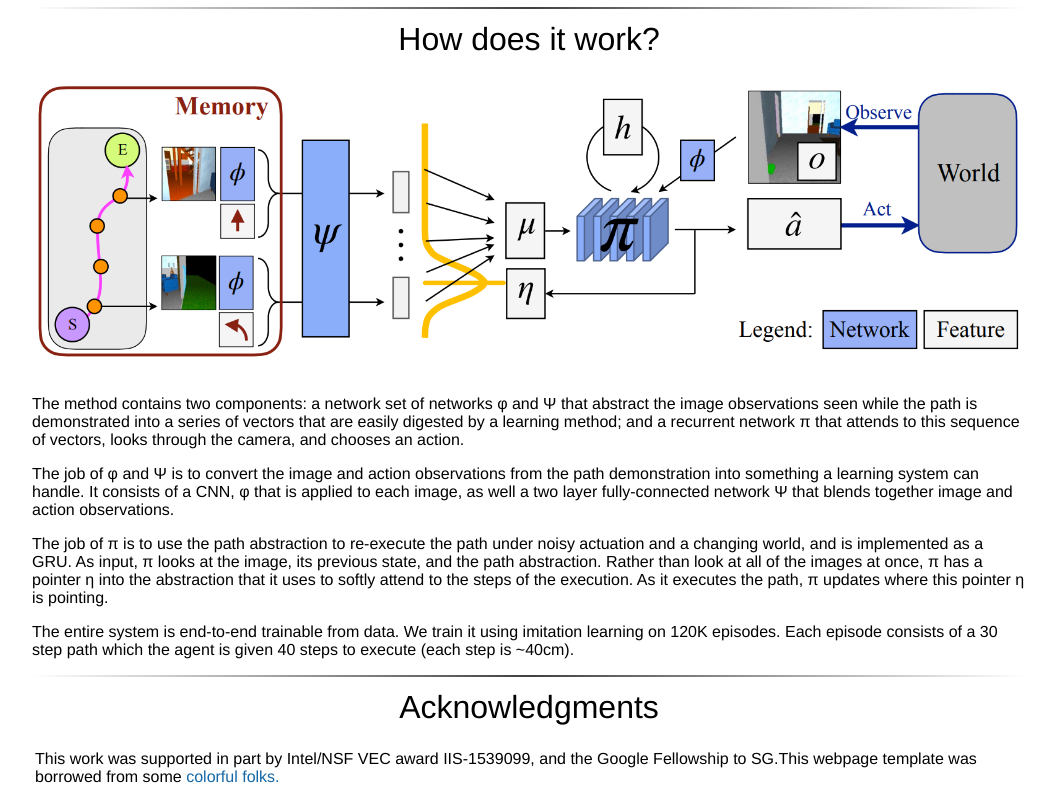
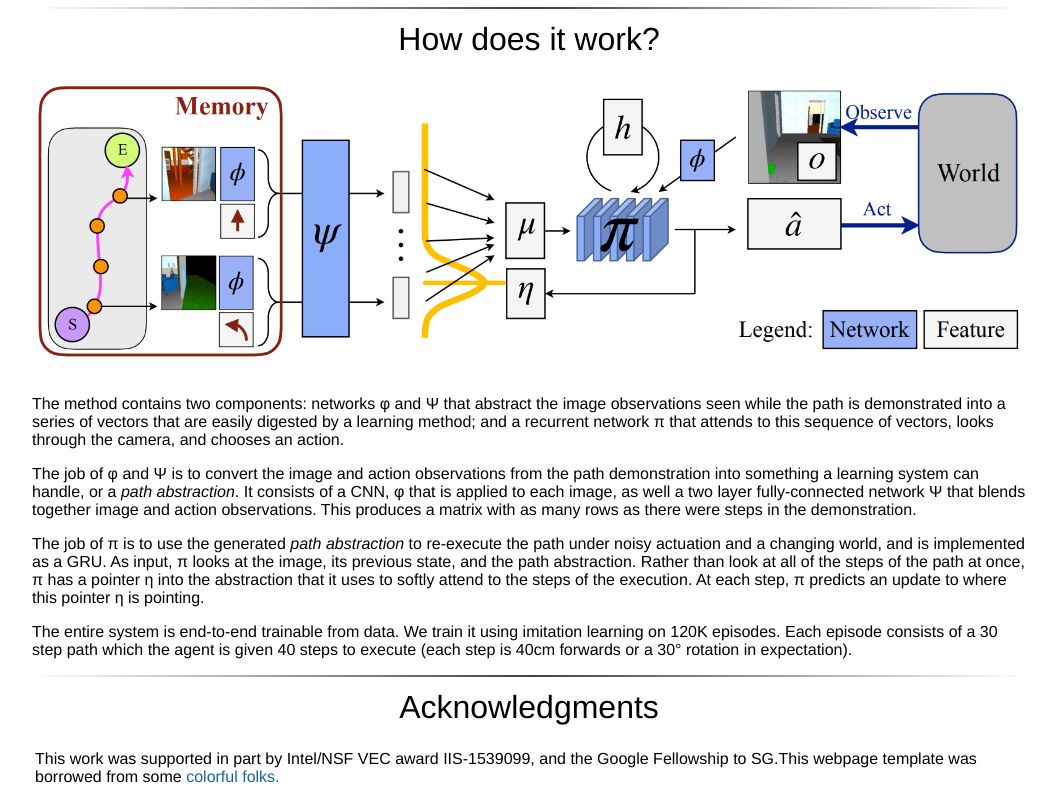
Before and after one commit to ashish-kmr/rpf, a plain HTML site: page index.html in a window 1280 px wide. Shown: the part 3224-4024 px from the top of the page, without its empty margins (111-1167 px from the left). Drawn offline with Linux system fonts and the light colour scheme; a script that the page names is missing.

Commit message:
helps to proofread...

```diff
--- a/index.html
+++ b/index.html
@@ -141,7 +141,7 @@ Humans routinely retrace paths in a novel environment both forwards and backward
         in the meantime. Both mean that blind replay of actions will not succeed --
         if we simply replay the actions, we may end up somewhere else (try going from your
         bed to your office while blindfolded) or we may end up bumping into things (the
-        pedestrians you avoided yesterday are not in the same place today).
+        pedestrians you walked around yesterday are not in the same place today).
         </p>
         <p>
         The paper presents a method, described below, that aims to solve this task and compares
@@ -190,7 +190,7 @@ Humans routinely retrace paths in a novel environment both forwards and backward
         <img src='resources/images/fig2.png' width='100%'><br/><br/>
 
         <p>
-        The method contains two components: a network set of networks
+        The method contains two components: networks
         &phi; and &Psi; that abstract
         the image observations seen while the path is demonstrated into a series
         of vectors that are easily digested by a learning method;
@@ -200,25 +200,28 @@ Humans routinely retrace paths in a novel environment both forwards and backward
 
         <p>
         The job of &phi; and &Psi; is to convert the image and action observations
-        from the path demonstration into something a learning system can handle.
+        from the path demonstration into something a learning system can handle, or
+        a <i>path abstraction</i>.
         It consists of a CNN, &phi; that is applied to each image, as well a two layer
         fully-connected network &Psi; that blends together image and action observations.
+        This produces a matrix with as many rows as there were steps in the demonstration.
         </p>
 
         <p>
-        The job of &pi; is to use the path abstraction to re-execute the path
+        The job of &pi; is to use the generated <i>path abstraction</i> to re-execute the path
         under noisy actuation and a changing world, and is implemented as a
         GRU. As input, &pi; looks at the image, its previous state, and the path
-        abstraction. Rather than look at all of the images at once, &pi; has a pointer
+        abstraction. Rather than look at all of the steps of the path at once, &pi; has a pointer
         &eta; into the abstraction that it uses to softly attend to the steps of the
-        execution. As it executes the path, &pi; updates where this pointer &eta; is
+        execution. At each step, &pi; predicts an update to where this pointer &eta; is
         pointing.
         </p>
 
         <p>
         The entire system is end-to-end trainable from data. We train it using
         imitation learning on 120K episodes. Each episode consists of a 30 step path which
-        the agent is given 40 steps to execute (each step is ~40cm).
+        the agent is given 40 steps to execute (each step is 40cm forwards or a 30&deg; rotation
+        in expectation).
 
         </p>
 
```
